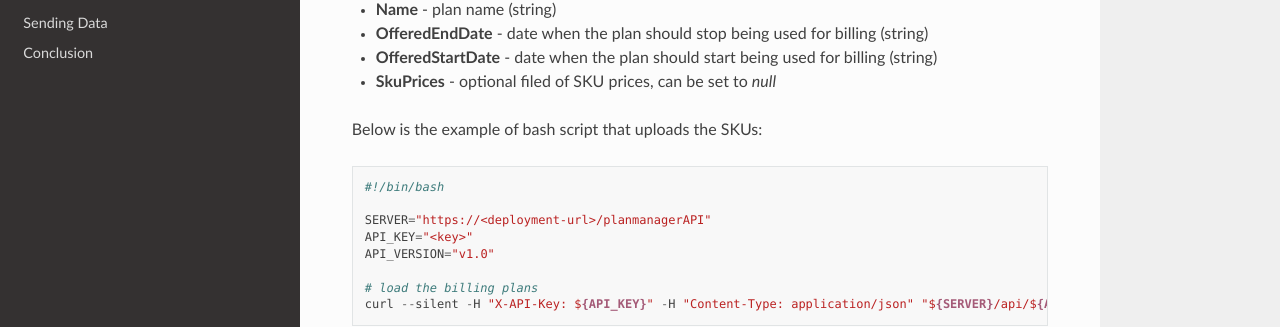
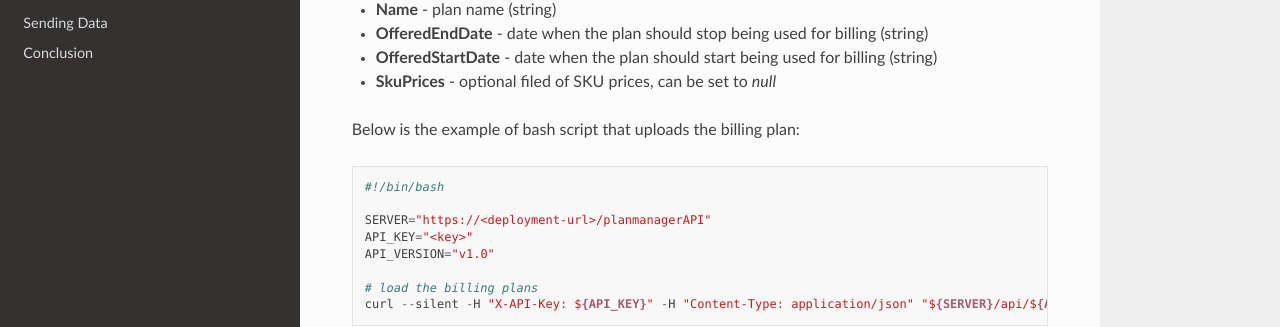
Before and after one commit to Cyclops-Labs/documentation, a Sphinx documentation site: the page built from docs/source/plan.rst, in a window 1280 px wide and 900 px high. Shown: the part 338-665 px from the top of the window. Built offline with Sphinx 7.4.7 and the Read the Docs theme 3.1.0, drawn with Linux system fonts in a browser that asks for light colours.

Commit message:
Fix typo

```diff
--- a/docs/source/plan.rst
+++ b/docs/source/plan.rst
@@ -15,7 +15,7 @@ To create the plan, following fields needs to be provided:
 - **OfferedStartDate** - date when the plan should start being used for billing (string)
 - **SkuPrices** - optional filed of SKU prices, can be set to *null*
 
-Below is the example of bash script that uploads the SKUs::
+Below is the example of bash script that uploads the billing plan::
 
     #!/bin/bash
 
```
